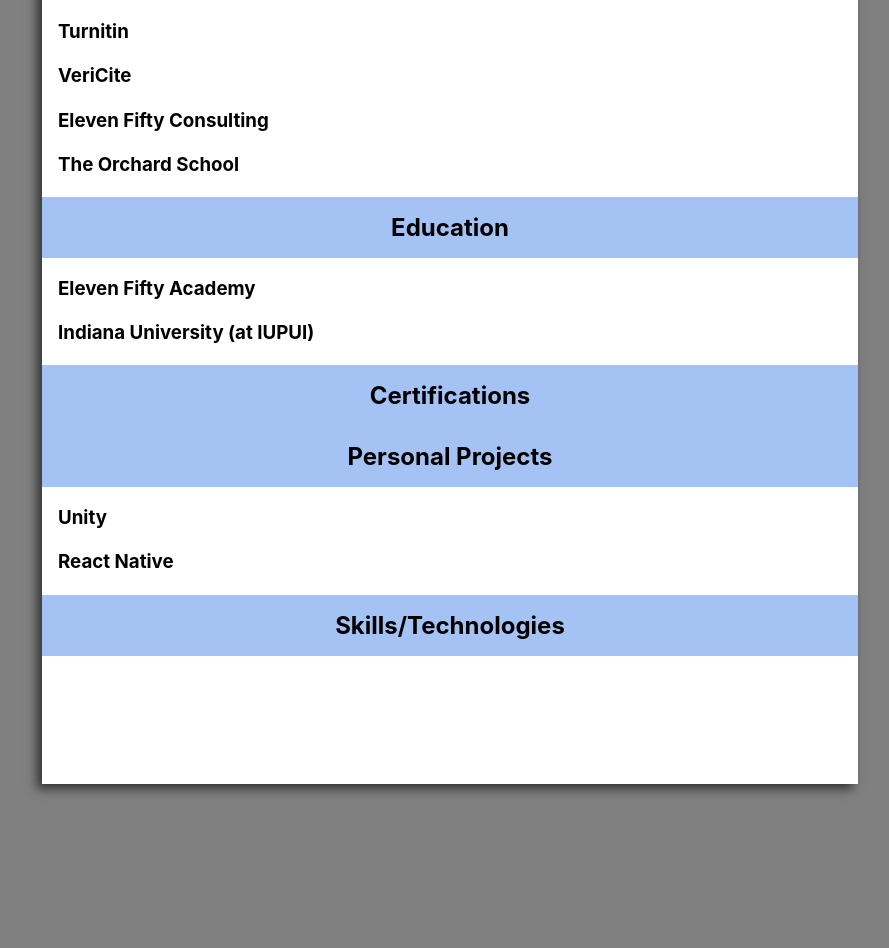
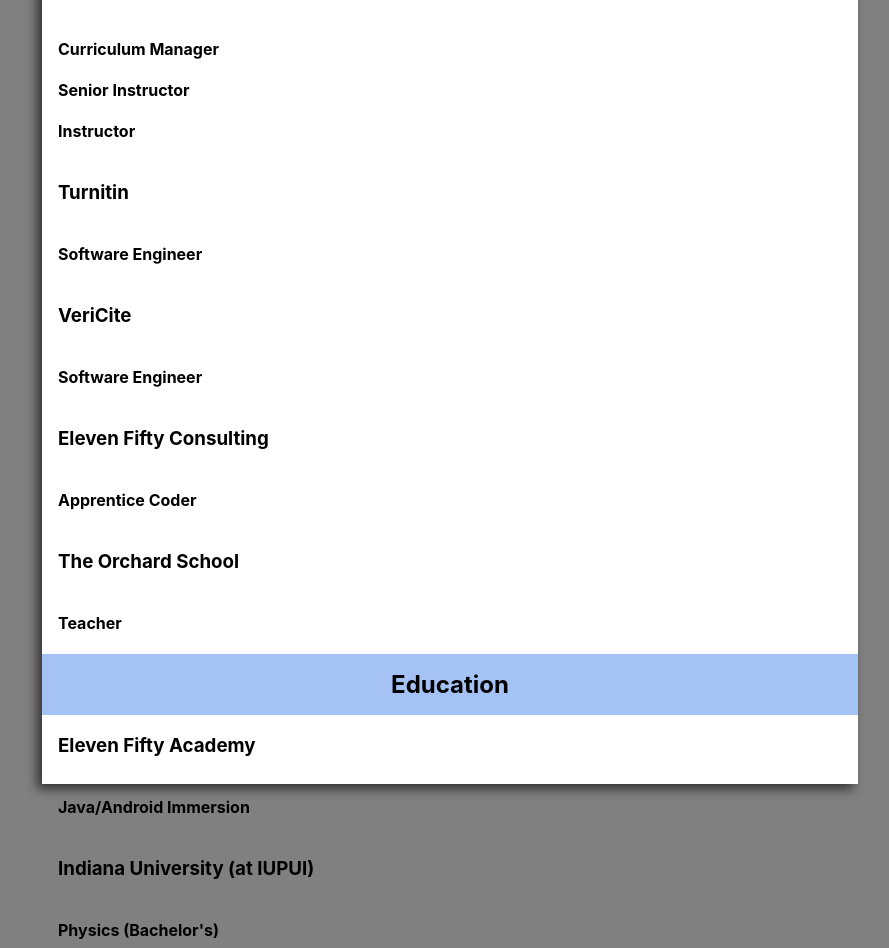
Before and after one commit to AndroidDoctorr/my-site-test, a React (Create React App) app: page / in a window 1280 px wide. Shown: the part 304-1252 px from the top of the page, without its empty margins (190-1079 px from the left). Before the commit the page ends 1120 px from the top, so only its background shows below. Built offline with nearby package versions, Linux system fonts and the light colour scheme.

Commit message:
fleshed out content of experience component - created Role subcomponent

```diff
--- a/src/components/Experience/Experience.css
+++ b/src/components/Experience/Experience.css
@@ -0,0 +1,24 @@
+.experience-body {
+    display: flex;
+}
+
+.experience-color {
+    width: 20px;
+    flex: 0;
+}
+
+.experience-roles {
+    flex: 1;
+}
+
+.role {
+
+}
+
+.role-duties {
+
+}
+
+.role-date {
+
+}
--- a/src/components/Experience/Experience.js
+++ b/src/components/Experience/Experience.js
@@ -1,4 +1,18 @@
 import './Experience.css';
+
+function Role(props) {
+    return (
+        <div>
+            <h4 className='role'>
+                {props.role.title}
+            </h4>
+            <ul className='role-duties'></ul>
+            <div className='role-date'>
+                {props.role.date}
+            </div>
+        </div>
+    );
+}
 
 function Experience(props) {
     return (
@@ -7,12 +21,11 @@
             <div className='experience-body'>
                 <div className='experience-color'></div>
                 <div className='experience-roles'>
-                    <h4 className='experience-role'></h4>
-                    <ul className='experience-duties'></ul>
+                    {props.item.roles.map(
+                        role => { return Role({ role }) }
+                    )}
                 </div>
-                <div className='experience-date'></div>
             </div>
-
         </div>
     );
 }
--- a/src/data/education.json
+++ b/src/data/education.json
@@ -3,7 +3,7 @@
         "title": "Eleven Fifty Academy",
         "roles": [
             {
-                "job-title": "Java/Android Immersion",
+                "title": "Java/Android Immersion",
                 "dates": "Jun 2015 - Aug 2015",
                 "duties": [
                     "Learned the basics of OOP, mobile development, and Agile",
@@ -18,7 +18,7 @@
         "title": "Indiana University (at IUPUI)",
         "roles": [
             {
-                "job-title": "Physics (Bachelor's)",
+                "title": "Physics (Bachelor's)",
                 "dates": "Aug 2008 - May 2011",
                 "duties": [
                     "Minored in Mathematics",
--- a/src/data/experience.json
+++ b/src/data/experience.json
@@ -3,7 +3,7 @@
         "title": "Eleven Fifty Academy",
         "roles": [
             {
-                "job-title": "Curriculum Manager",
+                "title": "Curriculum Manager",
                 "dates": "Jan 2022 - Sep 2022",
                 "duties": [
                     "Built new C#/.NET curriculum to introduce Blazor",
@@ -14,7 +14,7 @@
                 ]
             },
             {
-                "job-title": "Senior Instructor",
+                "title": "Senior Instructor",
                 "dates": "Mar 2021 - Jan 2022",
                 "duties": [
                     "Taught Software Development (C#/.NET) courses - over 130 students across 6 classes",
@@ -24,7 +24,7 @@
                 ]
             },
             {
-                "job-title": "Instructor",
+                "title": "Instructor",
                 "dates": "Jan 2020 - Mar 2021",
                 "duties": [
                     "Taught Software Development (C#/.NET) courses - over 100 students across 5 courses",
@@ -40,7 +40,7 @@
         "title": "Turnitin",
         "roles": [
             {
-                "job-title": "Software Engineer",
+                "title": "Software Engineer",
                 "dates": "Feb 2018 - Jan 2020",
                 "duties": [
                     "Worked on front end for MOSS code similarity using React and Sass",
@@ -55,7 +55,7 @@
         "title": "VeriCite",
         "roles": [
             {
-                "job-title": "Software Engineer",
+                "title": "Software Engineer",
                 "dates": "Aug 2016 - Feb 2018",
                 "duties": [
                     "Taught myself React and TypeScript",
@@ -69,7 +69,7 @@
         "title": "Eleven Fifty Consulting",
         "roles": [
             {
-                "job-title": "Apprentice Coder",
+                "title": "Apprentice Coder",
                 "dates": "Aug 2015 - Aug 2016",
                 "duties": [
                     "Worked on projects I was assigned - some in-house, some via commercial contracts. These varied in scope, purpose, and code stack. Apprentices worked with professionals to skill up using real-world projects.",
@@ -84,7 +84,7 @@
         "title": "The Orchard School",
         "roles": [
             {
-                "job-title": "Teacher",
+                "title": "Teacher",
                 "dates": "Sep 2014 - Jun 2015",
                 "duties": [
                     "Taught 5th and 7th Technology classes",
--- a/src/data/personal-projects.json
+++ b/src/data/personal-projects.json
@@ -3,7 +3,7 @@
         "title": "Unity",
         "roles": [
             {
-                "job-title": "Bubble Siege",
+                "title": "Bubble Siege",
                 "dates": "",
                 "duties": [
                     "A complete Virtual Reality game using the SteamVR Input library",
@@ -20,7 +20,7 @@
         "title": "React Native",
         "roles": [
             {
-                "job-title": "GeoPad",
+                "title": "GeoPad",
                 "dates": "",
                 "duties": [
                     "Uses an ExpressJS API hosted on Google Firebase for the back-end",
```
